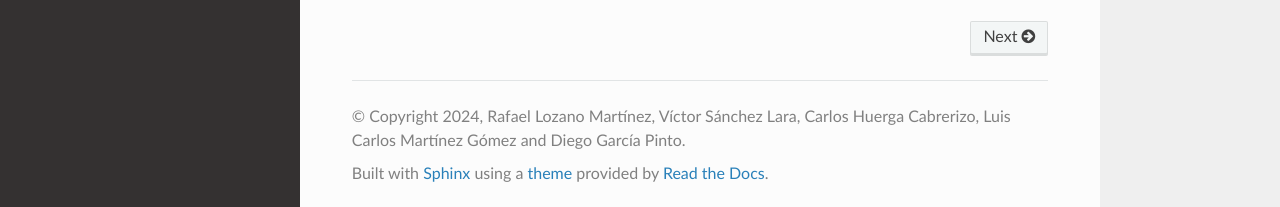
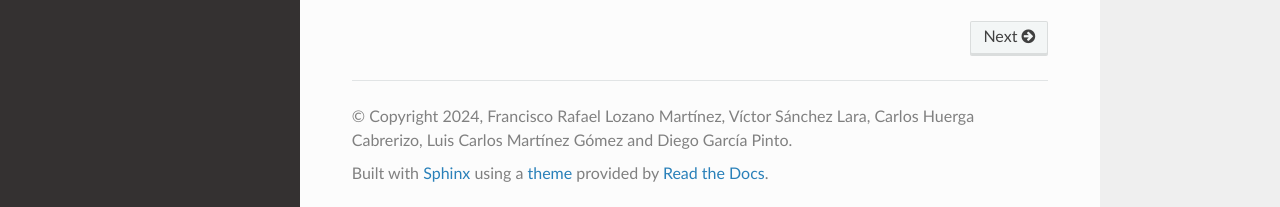
Before and after one commit to PREDICO-Project/MIMAC, a Sphinx documentation site: the page built from docs/index.rst, in a window 1280 px wide and 900 px high, scrolled down 1630 px. Shown: the part 690-897 px from the top of the window. Built offline with Sphinx 7.4.7 and the Read the Docs theme 3.1.0, drawn with Linux system fonts in a browser that asks for light colours.

Commit message:
minor changes

```diff
--- a/docs/conf.py
+++ b/docs/conf.py
@@ -10,8 +10,8 @@
 # https://www.sphinx-doc.org/en/master/usage/configuration.html#project-information
 
 project = 'MIMAC'
-copyright = '2024, Rafael Lozano Martínez, Víctor Sánchez Lara, Carlos Huerga Cabrerizo, Luis Carlos Martínez Gómez and Diego García Pinto'
-author = 'Rafael Lozano Martínez & Víctor Sánchez Lara'
+copyright = '2024, Francisco Rafael Lozano Martínez, Víctor Sánchez Lara, Carlos Huerga Cabrerizo, Luis Carlos Martínez Gómez and Diego García Pinto'
+author = 'Francisco Rafael Lozano Martínez & Víctor Sánchez Lara'
 release = '0.0.1'
 
 # -- General configuration ---------------------------------------------------
```
